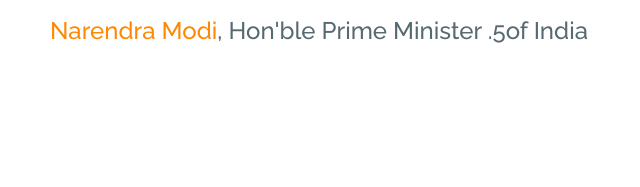
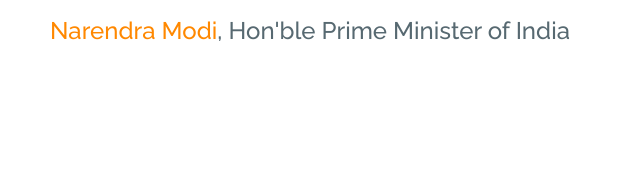
Before and after one commit to MuskanV2001/Design-Jam-Submission, a plain HTML site: page index.html in a window 1280 px wide. Shown: the part 479-666 px from the top of the page, 35-675 px from the left. Drawn offline with nearby package versions, Linux system fonts and the light colour scheme; a web font is replaced by a local one.

Commit message:
Index page edited

```diff
--- a/index.html
+++ b/index.html
@@ -62,7 +62,7 @@
         <div class="col-lg-6 pt-5 pt-lg-0 order-2 order-lg-1 d-flex flex-column justify-content-center" data-aos="fade-up">
           <div>
             <h1>"We live in an interdependent world. An isolated India is not in our interest."</h1>
-            <h2><span style="color:#ff8800">Narendra Modi</span>, Hon'ble Prime Minister .5of India</h2>
+            <h2><span style="color:#ff8800">Narendra Modi</span>, Hon'ble Prime Minister of India</h2>
 
           </div>
         </div>
```
